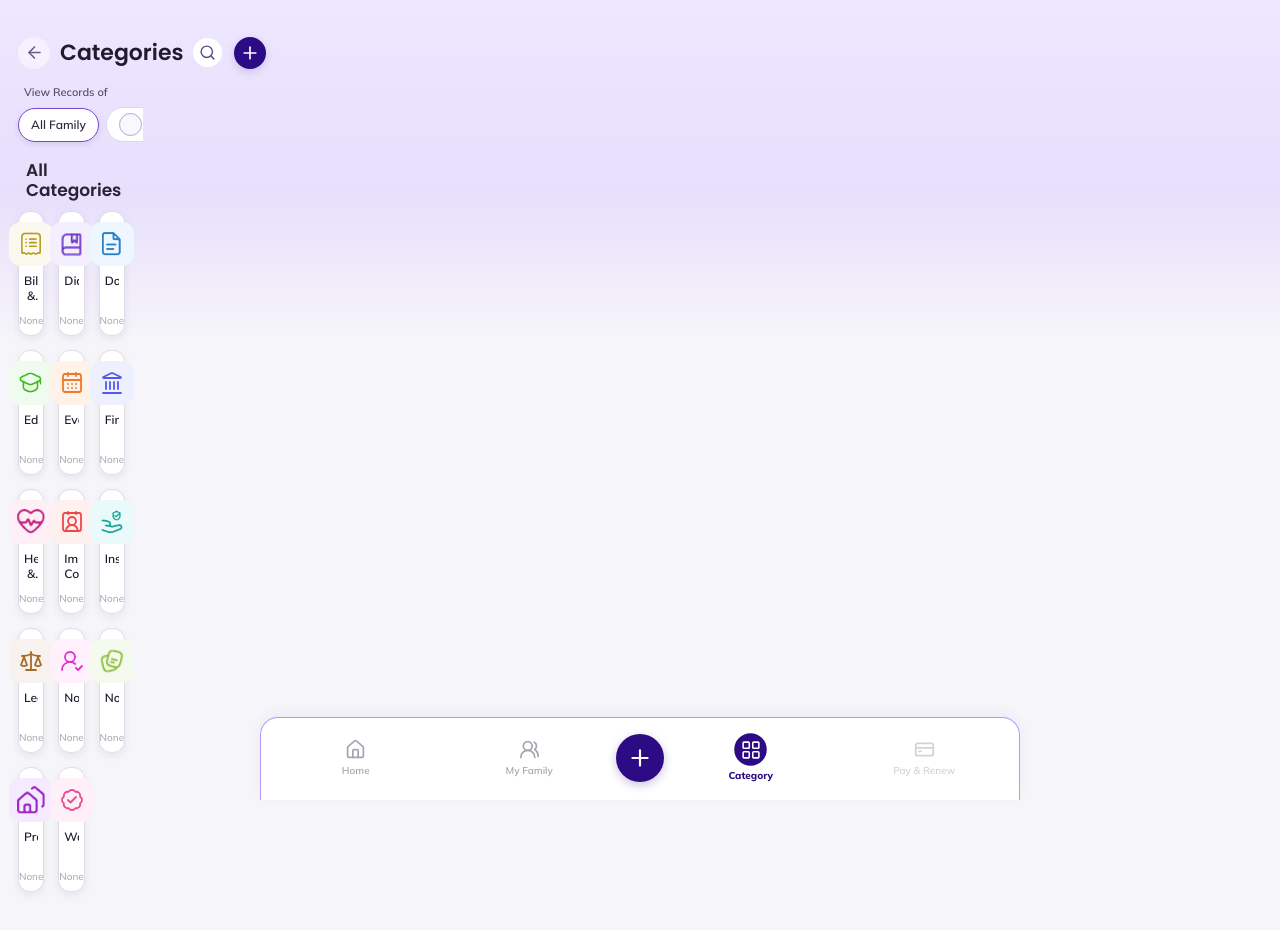
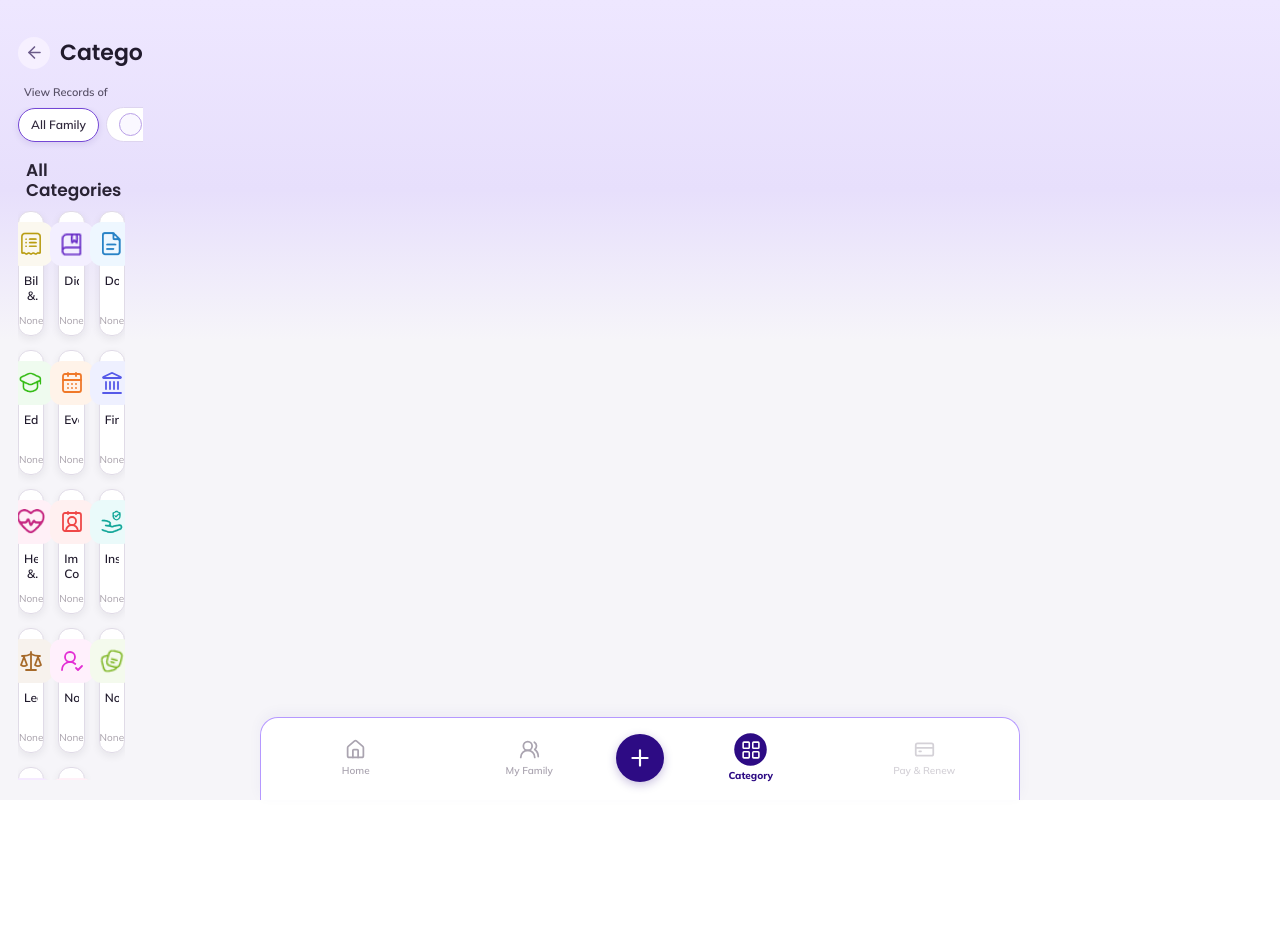
Before and after one commit to medhaara-innovations-dev/FAMILY-KIT-PRELIM_PAGE, a React (Vite) app: page /categories in a window 1280 px wide. Shown: the top 930 px of the page. After the commit the page ends 800 px from the top, so only its background shows below. Built offline with nearby package versions, Linux system fonts and the light colour scheme.

Commit message:
Updated FamilyKit UI and FAQ fixes

```diff
--- a/src/CategoriesPage.css
+++ b/src/CategoriesPage.css
@@ -1,10 +1,15 @@
+
 /* ==========================================
    FAMILYKIT CATEGORIES PAGE
    ========================================== */
 
 .fk-cat-page {
   --cat-purple: #2d0b84;
-  min-height: 100dvh;
+
+  width: 100%;
+  height: 100dvh;
+  min-height: 0;
+
   background: linear-gradient(
     180deg,
     #eee7ff 0px,
@@ -12,33 +17,54 @@
     #f6f5f9 340px,
     #f6f5f9 100%
   );
+
   color: #211b2d;
   font-family: "Mulish", sans-serif;
-  padding-bottom: 105px;
+
+  padding-bottom: 0;
+  overflow: hidden;
 }
 
 .fk-cat-page * {
   box-sizing: border-box;
 }
 
+/* ==========================================
+   MAIN CONTAINER
+   ========================================== */
+
 .fk-cat-container {
+  display: flex;
+  flex-direction: column;
+
   width: 100%;
   max-width: 760px;
+
+  height: 100dvh;
+  max-height: 100dvh;
+
   margin: 0 auto;
+  overflow: hidden;
 }
 
-/* HEADER */
+/* ==========================================
+   HEADER - STATIONARY
+   ========================================== */
 
 .fk-cat-header {
   display: flex;
   align-items: center;
   gap: 10px;
+
+  flex: 0 0 auto;
+
   padding: 24px 18px 14px;
 }
 
 .fk-cat-header h1 {
   flex: 1;
   margin: 0;
+
   font-family: "Poppins", sans-serif;
   font-size: 22px;
   font-weight: 600;
@@ -49,7 +75,9 @@
 .fk-cat-add-btn {
   display: grid;
   place-items: center;
+
   flex-shrink: 0;
+
   border: 0;
   cursor: pointer;
 }
@@ -57,6 +85,7 @@
 .fk-cat-back {
   width: 32px;
   height: 32px;
+
   border-radius: 50%;
   background: #f6f0ff;
   color: #6b5b89;
@@ -71,6 +100,7 @@
 .fk-cat-search-btn {
   width: 29px;
   height: 29px;
+
   border-radius: 50%;
   background: white;
   color: #5a488a;
@@ -79,20 +109,28 @@
 .fk-cat-add-btn {
   width: 32px;
   height: 32px;
+
   border-radius: 50%;
   background: var(--cat-purple);
   color: white;
+
   box-shadow: 0 3px 9px #2d0b8429;
 }
 
-/* SEARCH */
+/* ==========================================
+   SEARCH - STATIONARY WHEN OPEN
+   ========================================== */
 
 .fk-cat-search-panel {
   display: flex;
   align-items: center;
   gap: 9px;
+
+  flex: 0 0 auto;
+
   margin: 0 18px 12px;
   padding: 10px 12px;
+
   background: white;
   border-radius: 12px;
   color: var(--cat-purple);
@@ -101,33 +139,47 @@
 .fk-cat-search-panel input {
   flex: 1;
   min-width: 0;
+
   border: 0;
   outline: 0;
   background: transparent;
+
   font: 13px "Mulish", sans-serif;
 }
 
-/* FAMILY FILTERS */
+/* ==========================================
+   FAMILY FILTERS - STATIONARY
+   ========================================== */
 
 .fk-cat-filter-section {
+  flex: 0 0 auto;
+  min-height: 0;
   padding-top: 2px;
 }
 
 .fk-cat-filter-label {
   margin: 0 0 8px;
   padding: 0 24px;
+
   color: #575066;
   font-size: 11px;
   font-weight: 600;
 }
 
+/* Horizontal scrolling is still enabled */
+
 .fk-cat-filter-scroll {
   display: flex;
   align-items: center;
   gap: 7px;
+
   overflow-x: auto;
+  overflow-y: hidden;
+
   padding: 0 18px 9px;
+
   scrollbar-width: none;
+  -webkit-overflow-scrolling: touch;
 }
 
 .fk-cat-filter-scroll::-webkit-scrollbar {
@@ -139,16 +191,27 @@
   align-items: center;
   justify-content: center;
   gap: 6px;
+
   flex: 0 0 auto;
+
   min-height: 34px;
   padding: 5px 12px;
+
   border: 1px solid #ded5ef;
   border-radius: 20px;
+
   background: white;
   color: #30283c;
+
   font: 600 12px "Mulish", sans-serif;
   white-space: nowrap;
+
   cursor: pointer;
+
+  transition:
+    background-color 200ms ease,
+    border-color 200ms ease,
+    box-shadow 200ms ease;
 }
 
 .fk-cat-filter-active {
@@ -159,51 +222,114 @@
 .fk-cat-radio {
   width: 23px;
   height: 23px;
+
   border: 1.5px solid #b9a0e7;
   border-radius: 50%;
+
   background: #faf8ff;
 }
 
-/* CATEGORY SECTION */
+/* ==========================================
+   CATEGORY SECTION
+   ========================================== */
 
 .fk-cat-content {
+  display: flex;
+  flex-direction: column;
+
+  flex: 1;
+  min-height: 0;
+
   padding: 9px 18px 20px;
+
+  overflow: hidden;
 }
 
+/* ==========================================
+   ALL CATEGORIES HEADING - STATIONARY
+   ========================================== */
+
 .fk-cat-content h2 {
+  flex: 0 0 auto;
+
   margin: 0 0 10px 8px;
+
   font-family: "Poppins", sans-serif;
   font-size: 17px;
   font-weight: 600;
+
   color: #292334;
 }
 
+/* ==========================================
+   CATEGORY GRID - ONLY SCROLLABLE AREA
+   ========================================== */
+
 .fk-cat-grid {
   display: grid;
+
   grid-template-columns: repeat(3, minmax(0, 1fr));
+
   gap: 10px;
-  align-items: stretch;
+  align-items: start;
+  align-content: start;
+
+  flex: 1;
+  min-height: 0;
+
+  overflow-y: auto;
+  overflow-x: hidden;
+
+  /* Keeps final cards accessible above bottom nav */
+  padding-bottom: calc(
+    105px + env(safe-area-inset-bottom)
+  );
+
+  overscroll-behavior-y: contain;
+  -webkit-overflow-scrolling: touch;
+
+  scrollbar-width: none;
 }
 
-/* CATEGORY CARDS */
+.fk-cat-grid::-webkit-scrollbar {
+  display: none;
+}
+
+/* ==========================================
+   CATEGORY CARDS
+   ========================================== */
 
 .fk-cat-card {
   display: flex;
   flex-direction: column;
   align-items: center;
   justify-content: flex-start;
+
   width: 100%;
   min-width: 0;
+
   height: 113px;
   padding: 10px 5px 8px;
+
   border: 1px solid #e0dbe7;
   border-radius: 12px;
+
   background: white;
   box-shadow: 0 3px 8px #211b2d13;
+
   cursor: pointer;
   text-align: center;
+
   color: #211b2d;
   font-family: "Mulish", sans-serif;
+
+  transition:
+    transform 200ms ease,
+    box-shadow 200ms ease;
+}
+
+.fk-cat-card:active {
+  transform: scale(0.97);
 }
 
 .fk-cat-card:focus-visible {
@@ -211,69 +337,106 @@
   outline-offset: 2px;
 }
 
+/* ==========================================
+   CATEGORY ICON BOX
+   ========================================== */
+
 .fk-cat-icon-box {
   display: flex;
   align-items: center;
   justify-content: center;
+
   flex-shrink: 0;
+
   width: 44px;
   height: 44px;
+
   border-radius: 12px;
   margin-bottom: 7px;
 }
 
 .fk-cat-image-icon {
   display: block;
+
   width: 28px;
   height: 28px;
+
   object-fit: contain;
 }
 
+/* ==========================================
+   CATEGORY CARD TEXT
+   ========================================== */
+
 .fk-cat-card-name {
   display: -webkit-box;
+
   -webkit-box-orient: vertical;
   -webkit-line-clamp: 2;
+
   overflow: hidden;
+
   width: 100%;
+
   font-size: 12px;
   font-weight: 600;
   line-height: 1.25;
+
   min-height: 15px;
 }
 
 .fk-cat-card-count {
   margin-top: auto;
   padding-top: 3px;
+
   color: #a7a0aa;
+
   font-size: 10px;
   line-height: 1.2;
 }
 
 .fk-cat-no-results {
   padding: 30px 10px;
+
   text-align: center;
   font-size: 13px;
+
   color: #716a80;
 }
 
-/* BOTTOM NAVIGATION */
+/* ==========================================
+   BOTTOM NAVIGATION - FIXED
+   ========================================== */
 
 .fk-cat-bottom-nav {
   position: fixed;
-  z-index: 30;
+
+  z-index: 100;
+
   left: 50%;
   bottom: 0;
+
   transform: translateX(-50%);
+
   display: flex;
   align-items: center;
   justify-content: space-around;
+
   width: min(100%, 760px);
   min-height: 83px;
-  padding: 10px 8px max(12px, env(safe-area-inset-bottom));
+
+  padding:
+    10px
+    8px
+    max(12px, env(safe-area-inset-bottom));
+
   border: 1.5px solid #b598ff;
   border-bottom: 0;
+
   border-radius: 18px 18px 0 0;
+
   background: white;
+
   box-shadow: 0 -4px 14px #2d0b840b;
 }
 
@@ -281,16 +444,26 @@
   display: flex;
   flex: 1;
   flex-direction: column;
+
   align-items: center;
   justify-content: center;
+
   gap: 4px;
+
   min-width: 0;
+
   padding: 4px 0;
+
   border: 0;
   background: transparent;
+
   color: #aaa4b0;
+
   font: 600 10px "Mulish", sans-serif;
+
   cursor: pointer;
+
+  transition: color 220ms ease;
 }
 
 .fk-cat-bottom-nav button:disabled {
@@ -303,59 +476,123 @@
   font-weight: 800;
 }
 
+/* ==========================================
+   CENTER ADD BUTTON
+   ========================================== */
+
 .fk-cat-bottom-nav .fk-cat-center-add {
   flex: 0 0 48px;
+
   width: 48px;
   height: 48px;
+
   padding: 0;
+
   border-radius: 50%;
+
   background: var(--cat-purple);
   color: white;
+
   box-shadow: 0 3px 10px #2d0b8440;
 }
 
-/* ADD PLACEHOLDER */
+/* ==========================================
+   ACTIVE CATEGORY NAVIGATION ICON BUBBLE
+   ========================================== */
+
+.fk-cat-bottom-nav
+.fk-cat-nav-active
+.fk-cat-nav-icon {
+  width: 31px;
+  height: 31px;
+
+  flex: 0 0 31px;
+
+  display: flex;
+  align-items: center;
+  justify-content: center;
+
+  border-radius: 50%;
+
+  background: var(--cat-purple);
+  color: #fff;
+
+  transition:
+    background-color 220ms ease,
+    color 220ms ease,
+    transform 220ms ease;
+
+  transform: scale(1.05);
+}
+
+.fk-cat-bottom-nav
+.fk-cat-nav-active
+.fk-cat-nav-icon svg {
+  width: 20px;
+  height: 20px;
+
+  flex-shrink: 0;
+}
+
+/* ==========================================
+   ADD PLACEHOLDER MODAL
+   ========================================== */
 
 .fk-cat-modal-overlay {
   position: fixed;
-  z-index: 100;
+
+  z-index: 1000;
   inset: 0;
+
   display: grid;
   place-items: center;
+
   padding: 20px;
+
   background: #211b2d70;
 }
 
 .fk-cat-modal {
   width: min(100%, 340px);
+
   padding: 24px;
+
   border-radius: 16px;
+
   background: white;
   text-align: center;
 }
 
 .fk-cat-modal h2 {
   margin: 0 0 10px;
+
   font: 600 19px "Poppins", sans-serif;
 }
 
 .fk-cat-modal p {
   font-size: 13px;
   line-height: 1.6;
+
   color: #686273;
 }
 
 .fk-cat-modal button {
   margin-top: 12px;
+
   padding: 10px 25px;
+
   border: 0;
   border-radius: 20px;
+
   background: var(--cat-purple);
   color: white;
+
   cursor: pointer;
 }
 
-/* RESPONSIVE */
+/* ==========================================
+   DESKTOP RESPONSIVE
+   ========================================== */
 
 @media (min-width: 768px) {
   .fk-cat-container {
@@ -370,6 +607,10 @@
     height: 125px;
   }
 }
+
+/* ==========================================
+   SMALL MOBILE DEVICES
+   ========================================== */
 
 @media (max-width: 390px) {
   .fk-cat-header {
@@ -402,49 +643,35 @@
 }
 
 /* ==========================================
-   ACTIVE CATEGORY NAVIGATION ICON BUBBLE
-   Matches the Dashboard Home active icon
+   SMOOTH CATEGORY INTERACTIONS
    ========================================== */
 
-.fk-cat-bottom-nav .fk-cat-nav-active .fk-cat-nav-icon {
-  width: 31px;
-  height: 31px;
-  flex: 0 0 31px;
-  display: flex;
-  align-items: center;
-  justify-content: center;
-  border-radius: 50%;
-  background: var(--cat-purple);
-  color: #fff;
+.fk-screen-transition .fk-cat-content {
+  animation: fkContentRiseIn 250ms ease-out both;
 }
 
-.fk-cat-bottom-nav .fk-cat-nav-active .fk-cat-nav-icon svg {
-  width: 20px;
-  height: 20px;
-  flex-shrink: 0;
+.fk-cat-nav-icon {
+  border-radius: 50%;
+
+  transition:
+    background-color 220ms ease,
+    color 220ms ease,
+    transform 220ms ease;
 }
 
 /* ==========================================
-   SMOOTH CATEGORY INTERACTIONS
+   REDUCED MOTION ACCESSIBILITY
    ========================================== */
-.fk-screen-transition .fk-cat-content {
-  animation: fkContentRiseIn 250ms ease-out both;
-}
-.fk-cat-nav-icon {
-  border-radius: 50%;
-  transition: background-color 220ms ease, color 220ms ease, transform 220ms ease;
-}
-.fk-cat-bottom-nav button { transition: color 220ms ease; }
-.fk-cat-nav-active .fk-cat-nav-icon { transform: scale(1.05); }
-.fk-cat-card { transition: transform 200ms ease, box-shadow 200ms ease; }
-.fk-cat-card:active { transform: scale(0.97); }
-.fk-cat-filter {
-  transition: background-color 200ms ease, border-color 200ms ease, box-shadow 200ms ease;
-}
+
 @media (prefers-reduced-motion: reduce) {
-  .fk-screen-transition .fk-cat-content { animation: none; }
+  .fk-screen-transition .fk-cat-content {
+    animation: none;
+  }
+
   .fk-cat-nav-icon,
   .fk-cat-bottom-nav button,
   .fk-cat-card,
-  .fk-cat-filter { transition: none; }
+  .fk-cat-filter {
+    transition: none;
+  }
 }
```
